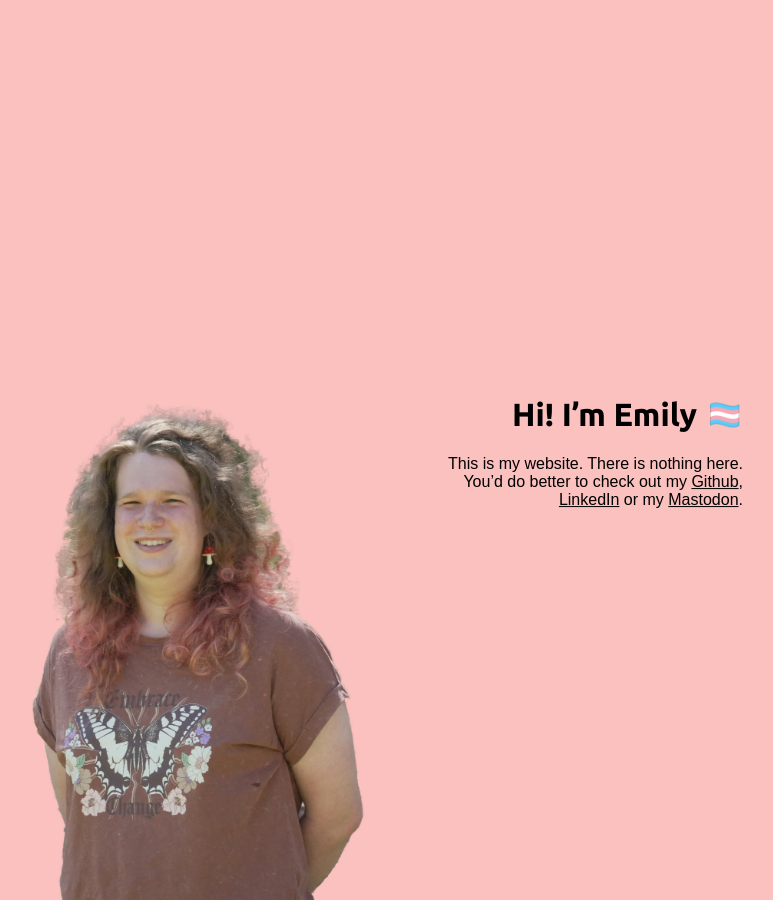
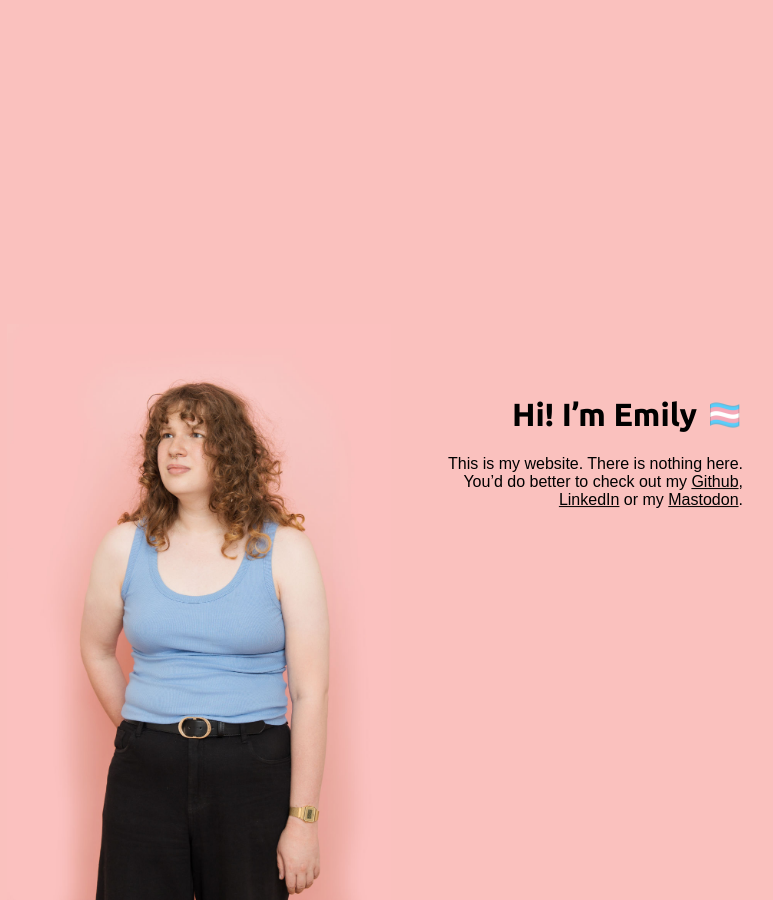
Before and after one commit to emilymclean/emilymclean.github.io, a Jekyll site: the page built from homepage.md, in a window 1280 px wide. Shown: the whole page, without its empty margins (217-990 px from the left). Built offline with Jekyll 4.4.1, drawn with Linux system fonts in a browser that asks for light colours; emoji names are drawn with the system emoji font.

Commit message:
Update image

```diff
--- a/_config.yml
+++ b/_config.yml
@@ -4,7 +4,7 @@
 author: Emily McLean
 url: https://emilym.cl
 
-homepage_image: cutout.jpg
+homepage_image: assets/img/web.jpg
 
 keywords: Emily McLean, software, android, developer, engineer
 description: The website of Emily McLean
```
Also changed, not shown: assets/img/logo.png (deleted), assets/img/web.jpg (added).
